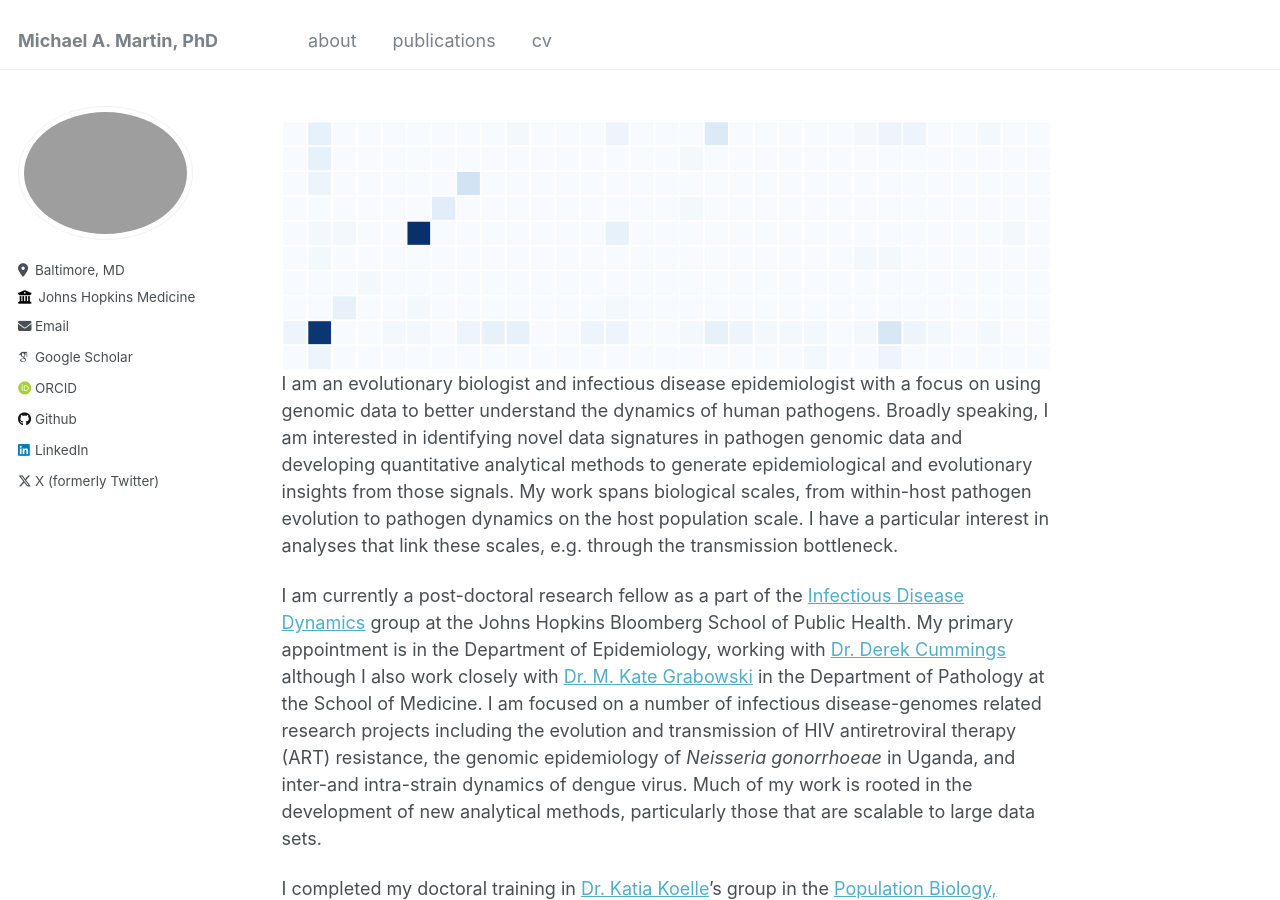
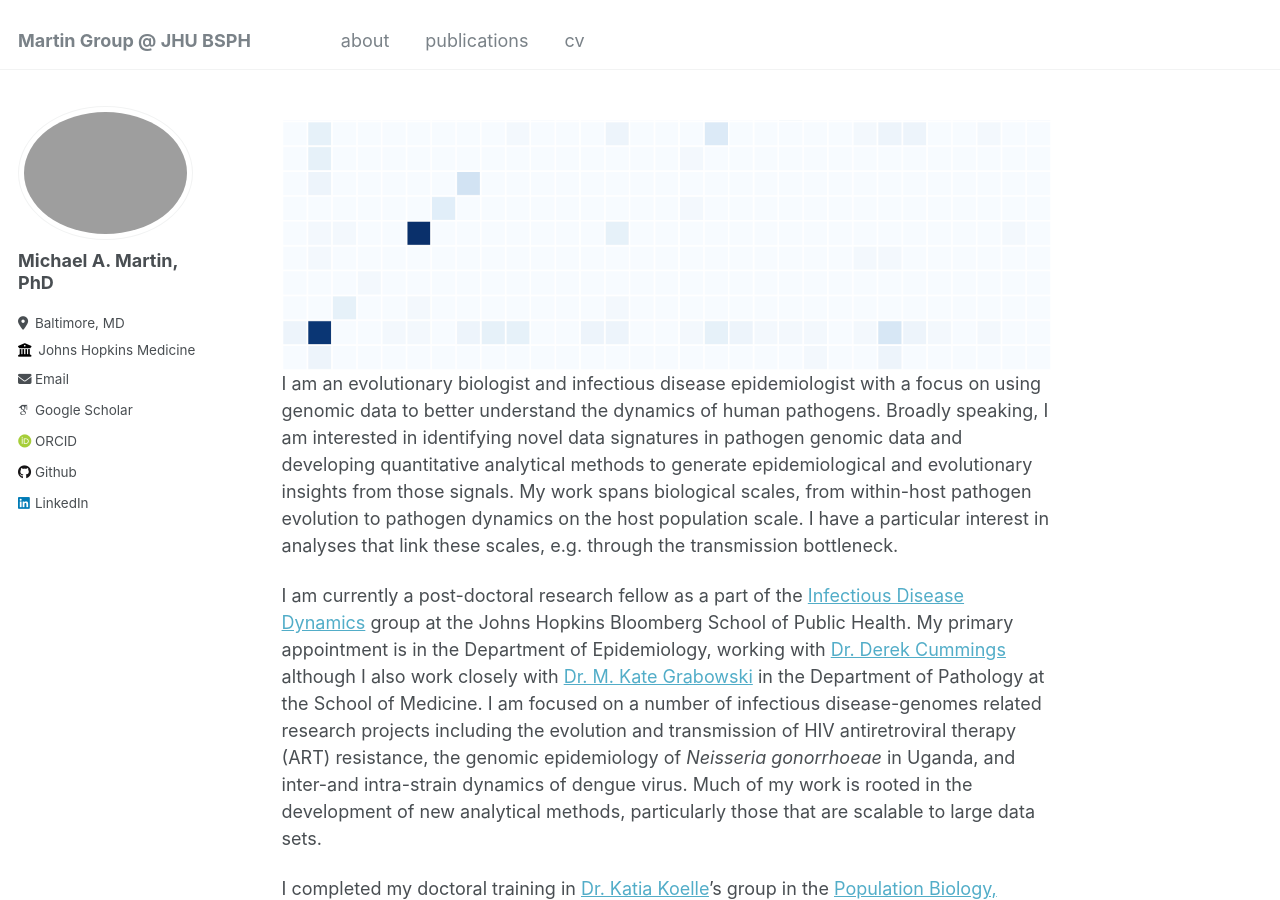
Before and after one commit to m-a-martin/m-a-martin.github.io, a Jekyll site: the page built from _pages/about.md, in a window 1280 px wide and 900 px high. Built offline with Jekyll 4.4.1, drawn with Linux system fonts in a browser that asks for light colours; some web fonts are replaced.

Commit message:
Update _config.yml

```diff
--- a/_config.yml
+++ b/_config.yml
@@ -8,7 +8,7 @@
 
 # Basic Site Settings
 locale                   : "en-US"
-title                    : "Michael A. Martin, PhD"
+title                    : "Martin Group @ JHU BSPH"
 title_separator          : "-"
 name                     : &name "Michael A. Martin"
 description              : &description "personal description"
@@ -22,7 +22,7 @@ repository               : "m-a-martin/m-a-martin.github.io"
 author:
   # Biographic information
   avatar           : "profile.png"
-  name             : ""
+  name             : "Michael A. Martin, PhD"
   pronouns         : # example: "she/her"
   bio              : ""
   location         : "Baltimore, MD"
@@ -65,7 +65,7 @@ author:
   steam            : # Username
   telegram         : # URL
   tumblr           : # Username
-  twitter          : m_a_martin
+  twitter          : # Username
   vine             : # Username
   weibo            : # Username
   wikipedia        : # Username
@@ -121,7 +121,7 @@ yandex_site_verification :
 
 # Social Sharing
 twitter:
-  username               : &twitter
+  username               :
 facebook:
   username               :
   app_id                 :
```
